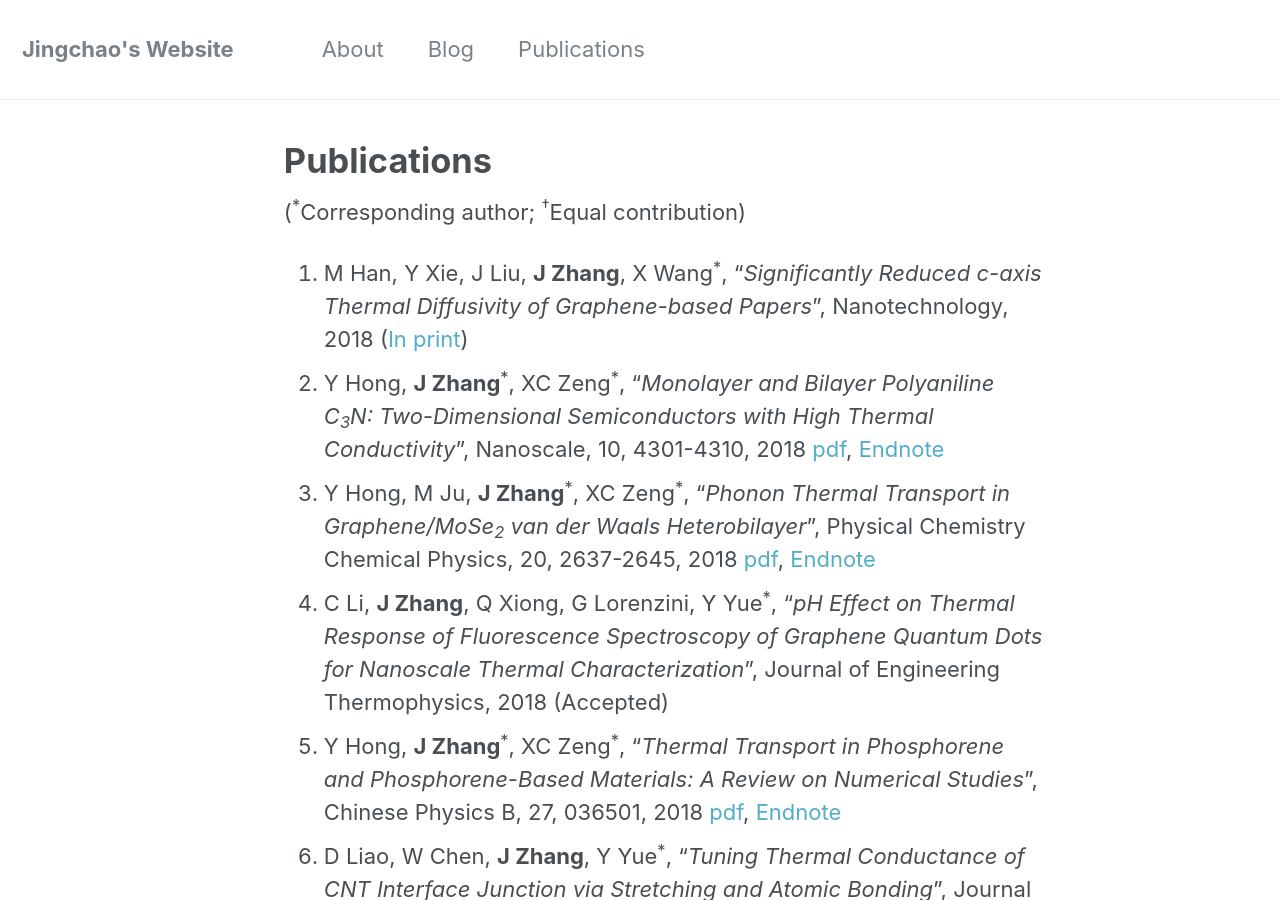
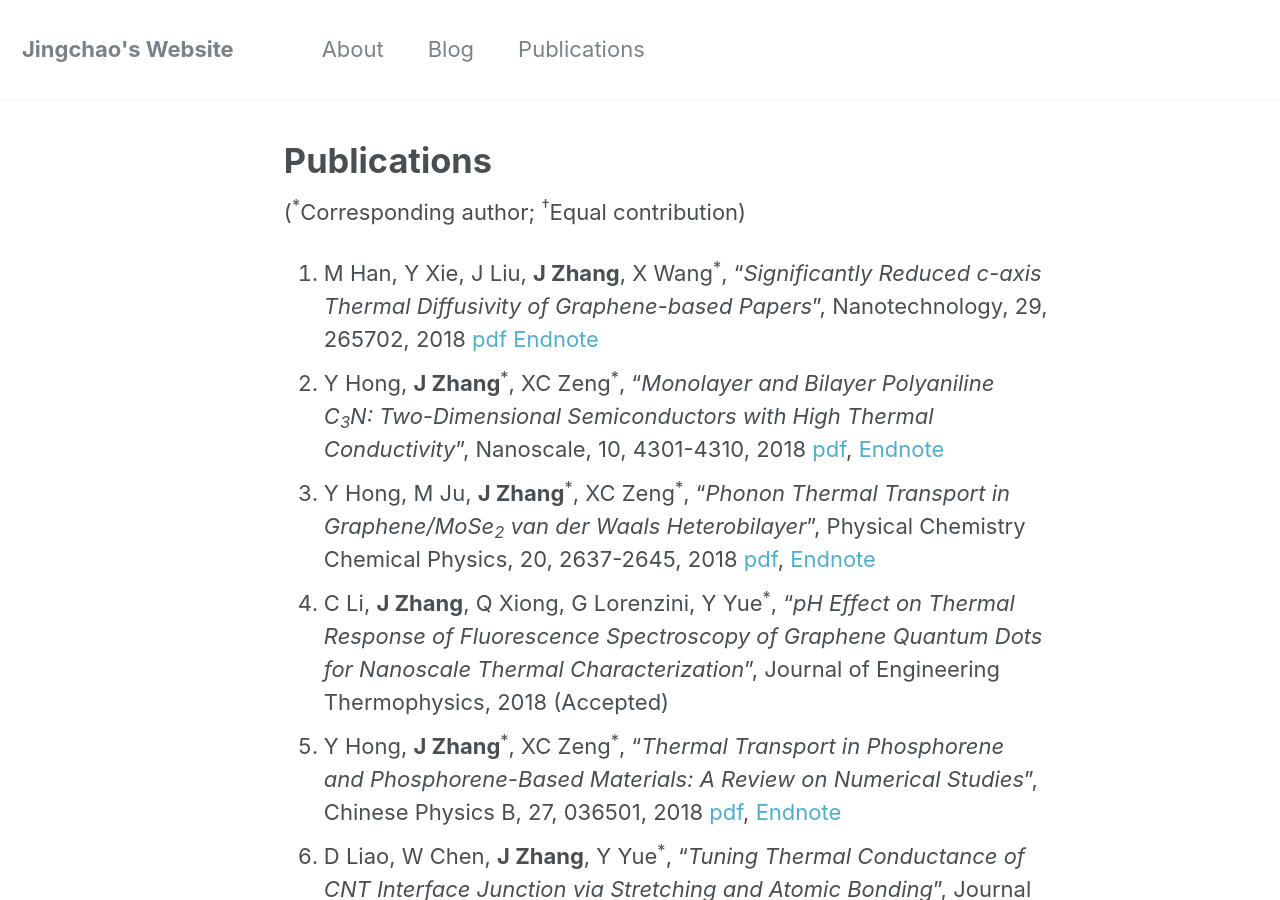
Before and after one commit to JingchaoZhang/JingchaoZhang.github.io, a Jekyll site: the page built from _pages/publications.md, in a window 1280 px wide and 900 px high. Built offline with Jekyll 4.4.1, drawn with Linux system fonts in a browser that asks for light colours.

Commit message:
Update publications.md

```diff
--- a/_pages/publications.md
+++ b/_pages/publications.md
@@ -7,7 +7,7 @@ author_profile: false
 
 (<sup>\*</sup>Corresponding author; <sup>†</sup>Equal contribution)
 
-1. M Han, Y Xie, J Liu, **J Zhang**, X Wang<sup>\*</sup>, "_Significantly Reduced c-axis Thermal Diffusivity of Graphene-based Papers_", Nanotechnology, 2018 ([In print](http://iopscience.iop.org/article/10.1088/1361-6528/aabbc9))
+1. M Han, Y Xie, J Liu, **J Zhang**, X Wang<sup>\*</sup>, "_Significantly Reduced c-axis Thermal Diffusivity of Graphene-based Papers_", Nanotechnology, 29, 265702, 2018 [pdf](https://drive.google.com/file/d/12vrbAVAE5yhElxyaysbJXoMcDQT0xEQ_/view?usp=sharing) [Endnote](https://drive.google.com/uc?export=download&id=1Ouoij_GYguDGWXZuTTO84psoiOwbHc_T)
 1. Y Hong, **J Zhang**<sup>\*</sup>, XC Zeng<sup>\*</sup>, "_Monolayer and Bilayer Polyaniline C<sub>3</sub>N: Two-Dimensional Semiconductors with High Thermal Conductivity_", Nanoscale, 10, 4301-4310, 2018 [pdf](https://drive.google.com/file/d/1sECnbFaP6Q1bmvQS4k0AjIOJqxok746I/view?usp=sharing), [Endnote](https://drive.google.com/uc?export=download&id=1jf9Iogo4rfKyCTQ59URn5FTgJBhz5HKs)
 1. Y Hong, M Ju, **J Zhang**<sup>\*</sup>, XC Zeng<sup>\*</sup>, "_Phonon Thermal Transport in Graphene/MoSe<sub>2</sub> van der Waals Heterobilayer_", Physical Chemistry Chemical Physics, 20, 2637-2645, 2018 [pdf](https://drive.google.com/file/d/1k5u2lq0edLLrHe_thXeGPViDP6baNOrH/view?usp=sharing), [Endnote](https://drive.google.com/uc?export=download&id=1ZJy2oPJVW0wXyWCvhVaUJGBgGGVWsfaS)
 1. C Li, **J Zhang**, Q Xiong, G Lorenzini, Y Yue<sup>\*</sup>, "_pH Effect on Thermal Response of Fluorescence Spectroscopy of Graphene Quantum Dots for Nanoscale Thermal Characterization_", Journal of Engineering Thermophysics, 2018 (Accepted)
```
